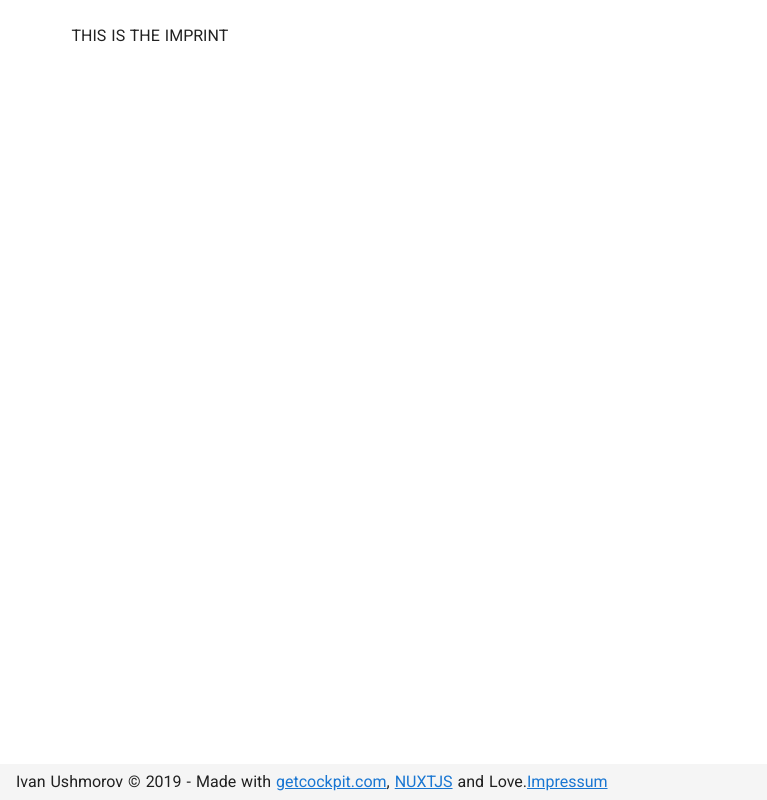
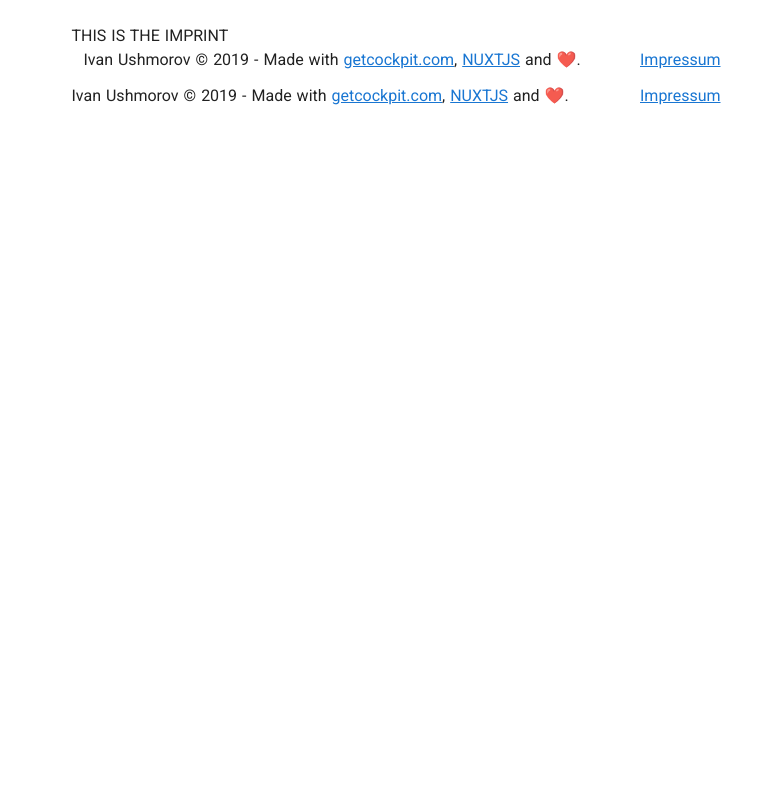
Before and after one commit to luckybusted/ushmorov, a Nuxt app: page /imprint in a window 1280 px wide. Shown: the whole page, without its empty margins (0-767 px from the left). Built offline with nearby package versions, Linux system fonts and the light colour scheme.

Commit message:
further restyling with vuetify

```diff
--- a/assets/styles/_overview.scss
+++ b/assets/styles/_overview.scss
@@ -1,24 +1,9 @@
 .overview {
 
-  .tile {
-    padding: 20px;
-  }
-
   .cv {
-    //background: dodgerblue;
-    //color: white;
-
-    .title {
-      margin-bottom: 10px;
-    }
 
     .social {
       display: flex;
-
-      div {
-        margin-right: 10px;
-      }
-
     }
 
   }
--- a/components/AboutMe.vue
+++ b/components/AboutMe.vue
@@ -1,11 +1,11 @@
 <template>
   <div>
-    <h1 class="title">
+    <h1 class="title mb-3">
       {{about.title}}
     </h1>
     <div v-html="about.summary"></div>
     <div class="social">
-      <v-chip v-for="(social) in about.sociallinks" :key="social.value.name"><a :href="social.value.link">{{ social.value.name }}</a></v-chip>
+      <v-btn round small color="blue" v-for="(social) in about.sociallinks" :key="social.value.name" :href="social.value.link">{{ social.value.name }}</v-btn>
     </div>
   </div>
 </template>
@@ -25,7 +25,6 @@
       async fetchAboutme() {
         await this.$axios.$get('http://dev.ushmorov.de/backend/api/singletons/get/aboutme')
           .then((response) => {
-
             this.about = response
           })
       }
--- a/components/Footer.vue
+++ b/components/Footer.vue
@@ -1,12 +1,16 @@
 <template>
-  <v-footer app>
-    <div class="copy">
-    Ivan Ushmorov &copy; 2019 - Made with <a href="https://getcockpit.com/">getcockpit.com</a>, <a href="https://nuxtjs.org">NUXTJS</a> and Love.
-    </div>
-    <div class="imprint">
-      <nuxt-link to="/imprint">Impressum</nuxt-link>
-    </div>
-  </v-footer>
+  <v-layout px-3>
+
+      <v-flex xs6  class="copy">
+        Ivan Ushmorov &copy; 2019 - Made with <a href="https://getcockpit.com/">getcockpit.com</a>, <a
+        href="https://nuxtjs.org">NUXTJS</a> and ❤️.
+      </v-flex>
+
+      <v-flex xs6 text-xs-right class="imprint">
+        <nuxt-link to="/imprint">Impressum</nuxt-link>
+      </v-flex>
+
+  </v-layout>
 </template>
 
 <script>
--- a/layouts/default.vue
+++ b/layouts/default.vue
@@ -3,9 +3,10 @@
     <v-content>
       <v-container>
         <nuxt/>
+        <FooterComponent/>
       </v-container>
     </v-content>
-    <FooterComponent/>
+
   </v-app>
 </template>
 <script>
--- a/pages/index.vue
+++ b/pages/index.vue
@@ -2,13 +2,13 @@
 
 
   <v-layout wrap class="overview">
-    <v-flex xs12 md6 class="cv tile">
+    <v-flex xs12 md6 pa-3 class="cv">
       <AboutMe/>
     </v-flex>
     <v-layout wrap>
 
 
-      <v-flex xs12 sm6 md4 pa-3 v-for="(project) in projects" :key="project.id" class="project tile">
+      <v-flex xs12 sm6 md4 pa-3 v-for="(project) in projects" :key="project.id" class="project">
 
         <v-card>
           <!--<v-img :src="'http://dev.ushmorov.de/' + project.image.path"
@@ -25,9 +25,9 @@
             </ul>
           </v-card-title>
 
-          <v-card-actions>
-            <v-btn flat><a :href="project.link">zum Projekt</a></v-btn>
-          </v-card-actions>
+          <div class="text-xs-right">
+            <v-btn flat color="success" :href="project.link">zum Projekt</v-btn>
+          </div>
 
 
         </v-card>
```
